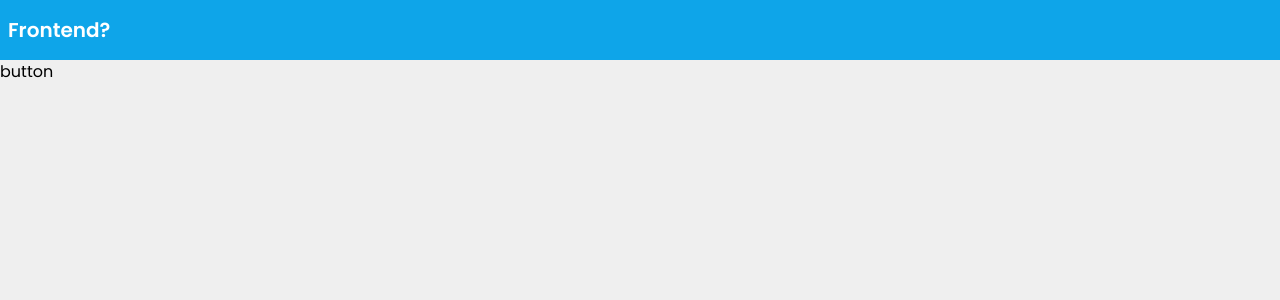
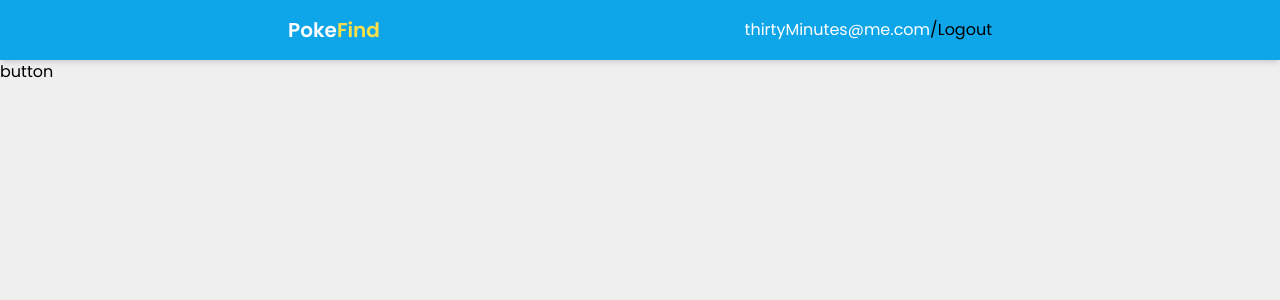
Before and after one commit to Azmye/dotindo-test-fe, a React (Vite) app: page /login in a window 1280 px wide. Both pictures are taken after a click on the button "Submit". Shown: the top 300 px of the page. Built offline with nearby package versions, Linux system fonts and the light colour scheme; no server answers.

Commit message:
feat: add navbar

```diff
--- a/src/components/navbar.tsx
+++ b/src/components/navbar.tsx
@@ -1,11 +1,20 @@
-import React from "react";
+import { useContext } from "react";
+import { AuthContext } from "../context/authContext";
 
 export default function Navbar() {
+  const { state, logout } = useContext(AuthContext);
   return (
-    <div className="py-4 px-2 bg-sky-500 ">
-      <nav>
-        <h1 className="text-white text-xl font-semibold">Frontend?</h1>
-      </nav>
+    <div className="py-4 px-72 bg-sky-500 shadow-md flex justify-between">
+      <h1 className="text-white text-xl font-semibold">
+        Poke<span className="text-yellow-300">Find</span>
+      </h1>
+      <div className="flex items-center">
+        <h5 className="text-white">{state.user?.email}</h5>
+        <span>/</span>
+        <button onClick={logout} className="hover:text-slate-300">
+          Logout
+        </button>
+      </div>
     </div>
   );
 }
```
